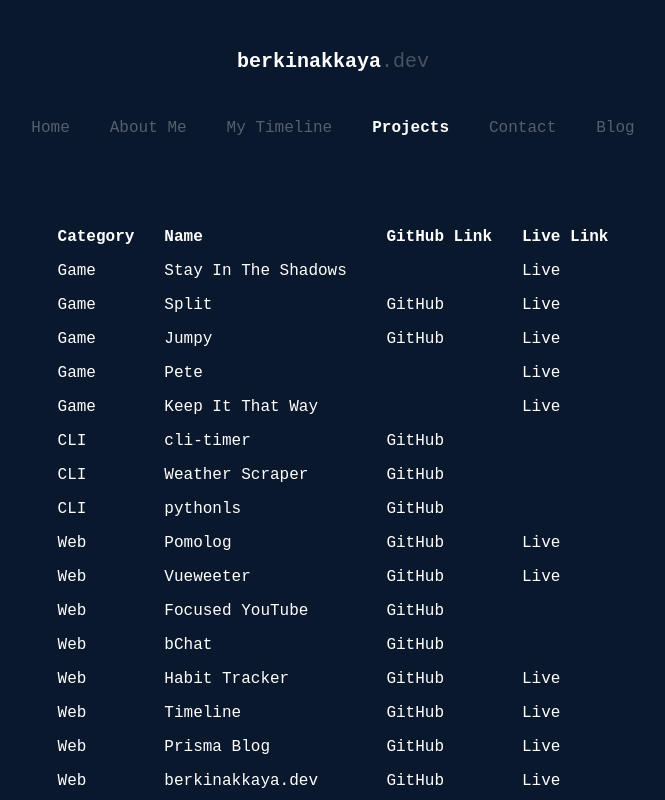
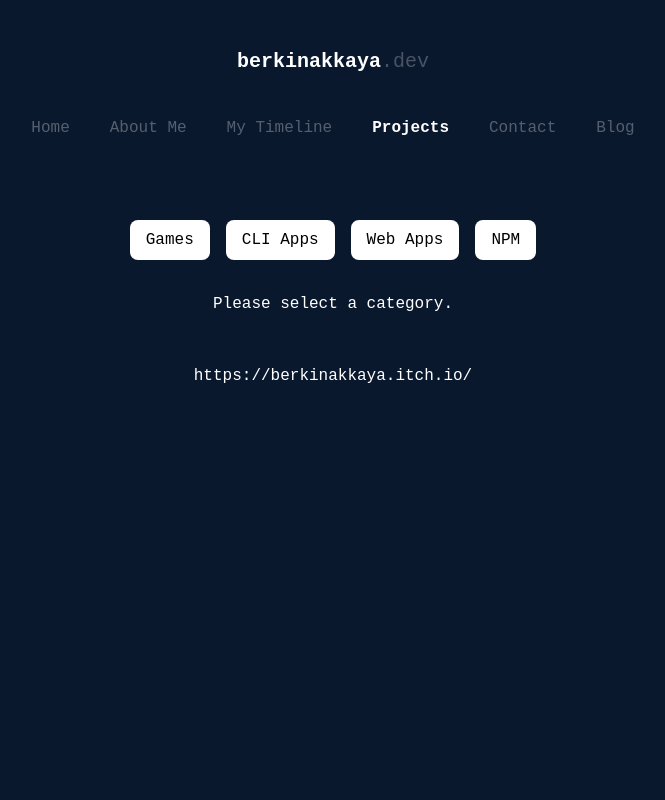
Before and after one commit to BerkinAKKAYA/berkinakkaya.com, a Nuxt app: page /work in a window 1280 px wide. Shown: the top 800 px of the page, without its empty margins (307-972 px from the left). Built offline with nearby package versions, Linux system fonts and the light colour scheme; some icons are missing; a web font is replaced by a local one.

Commit message:
add project filters

```diff
--- a/pages/work.vue
+++ b/pages/work.vue
@@ -1,42 +1,38 @@
 <template>
 	<NuxtLayout name="layout">
-		<table class="mb-12">
-			<thead>
-				<tr>
-					<th>Category</th>
-					<th>Name</th>
-					<th>GitHub Link</th>
-					<th>Live Link</th>
-				</tr>
-			</thead>
-			<tbody>
-				<tr v-for="project in projects" :key="project.name">
-					<td>{{ project.category }}</td>
-					<td>{{ project.name }}</td>
-					<td>
-						<a target="_blank" :href="project.githubLink" v-if="project.githubLink">GitHub</a>
-					</td>
-					<td><a target="_blank" :href="project.liveLink" v-if="project.liveLink">Live</a></td>
-				</tr>
-			</tbody>
-		</table>
+		<div class="category-navigation mb-4">
+			<NuxtLink to="/work?filter=Game"><button>Games</button></NuxtLink>
+			<NuxtLink to="/work?filter=CLI"><button>CLI Apps</button></NuxtLink>
+			<NuxtLink to="/work?filter=Web"><button>Web Apps</button></NuxtLink>
+			<NuxtLink to="/work?filter=NPM"><button>NPM</button></NuxtLink>
+		</div>
 
-		<p>https://berkinakkaya.itch.io/</p>
+		<p v-if="!filter">Please select a category.</p>
+		<div class="mb-12" v-else>
+			<div v-for="project in projects.filter((x) => x.category === filter)" :key="project.name" class="my-8">
+				<p class="opacity-50 text-sm">{{ project.description }}</p>
+
+				<h3 class="text-lg">
+					<b>{{ project.name }}</b>
+				</h3>
+
+				<div class="mt-3 flex gap-5">
+					<a :href="project.githubLink" target="_blank">
+						<VueFeather type="github" stroke="white" size="30" class="draw"></VueFeather>
+					</a>
+
+					<a :href="project.githubLink" target="_blank">
+						<VueFeather type="external-link" stroke="white" size="30" class="draw"></VueFeather>
+					</a>
+				</div>
+			</div>
+		</div>
+
+		<p class="mt-12">https://berkinakkaya.itch.io/</p>
 
 		<a href="https://github.com/berkinakkaya" target="_blank" class="mt-10">
 			<VueFeather type="github" stroke="white" size="72" class="draw draw-delay-500"></VueFeather>
 		</a>
-
-		<!--
-		<div>
-			<NuxtLink to="/work?filter=a">a</NuxtLink>
-			<NuxtLink to="/work?filter=b">b</NuxtLink>
-			<NuxtLink to="/work?filter=c">c</NuxtLink>
-			<NuxtLink to="/work?filter=d">d</NuxtLink>
-
-			<p>work ({{ filter || "all" }})</p>
-		</div>
-		-->
 	</NuxtLayout>
 </template>
 
@@ -49,6 +45,7 @@ export default {
 	}),
 	components: { VueFeather },
 	data: () => ({
+		filter: "",
 		projects: [
 			{
 				name: "Stay In The Shadows",
@@ -101,7 +98,7 @@ export default {
 			{
 				name: "Weather Scraper",
 				category: "CLI",
-				description: "Get monthly forecast via terminal. (scrapes accuweather)",
+				description: "Get monthly forecast via terminal",
 				technologies: ["Python", "Selenium"],
 				githubLink: "https://github.com/BerkinAKKAYA/WeatherScraper",
 				liveLink: null,
@@ -133,7 +130,7 @@ export default {
 			{
 				name: "Focused YouTube",
 				category: "Web",
-				description: "YouTube Client Without Distractions and With Bookmarks",
+				description: "YouTube Client Without Distractions",
 				technologies: ["Svelte", "Firebase"],
 				githubLink: "https://focused-yt.web.app",
 			},
@@ -148,7 +145,7 @@ export default {
 			{
 				name: "Habit Tracker",
 				category: "Web",
-				description: "A digital bullet journal style habit tracker",
+				description: "Bullet Journal style habit tracker",
 				technologies: ["Svelte", "Firebase"],
 				githubLink: "https://github.com/BerkinAKKAYA/HabitTracker",
 				liveLink: "https://habittracker-brkn.web.app",
@@ -195,15 +192,38 @@ export default {
 			},
 		],
 	}),
+	watch: {
+		"$route.query.filter": function (filter) {
+			this.filter = filter;
+		},
+	},
+	created() {
+		this.filter = this.$route.query.filter;
+	},
 };
 </script>
 
 <style lang="scss">
-table {
-	th,
-	td {
-		padding: 5px 15px;
-		text-align: left;
+.category-navigation {
+	max-width: 100%;
+	overflow-x: auto;
+	display: flex;
+	align-items: center;
+	justify-content: space-between;
+	padding-bottom: 16px;
+
+	button {
+		white-space: nowrap;
+		padding: 8px 16px;
+		margin: 0 8px;
+		border-radius: 8px;
+		background: white;
+		color: black;
 	}
 }
+
+td {
+	padding: 4px 20px;
+	text-align: left;
+}
 </style>
```
